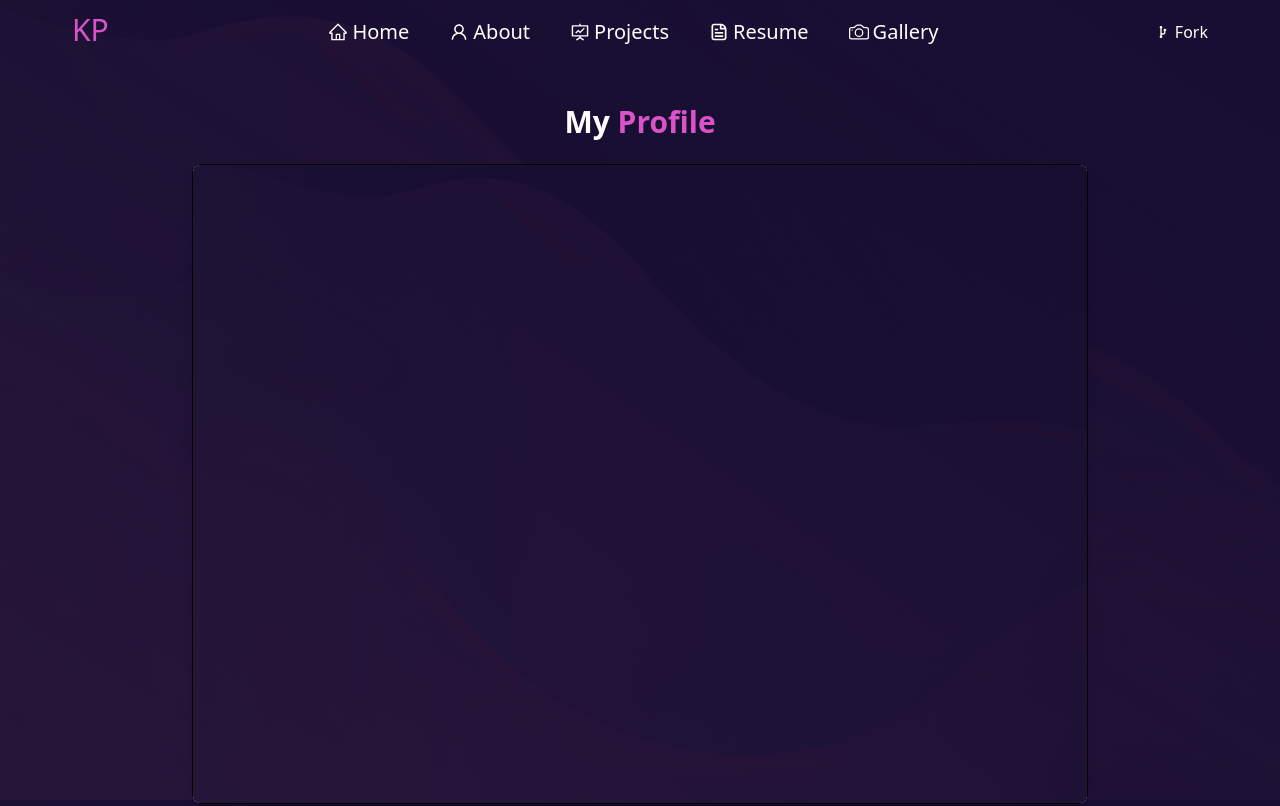
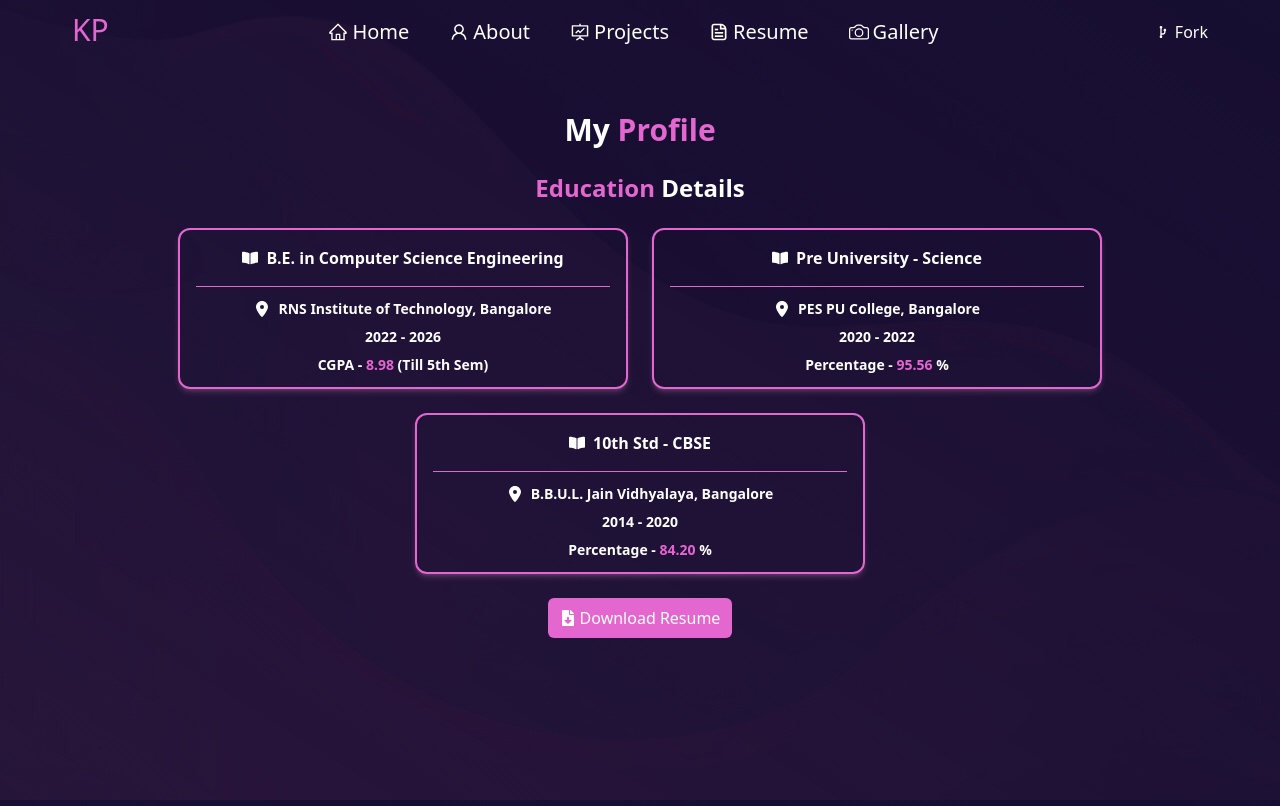
Before and after one commit to Kishan-Pal/kp-portfolio, a React (Vite) app: page /resume in a window 1280 px wide. Shown: the top 806 px of the page. Built offline with nearby package versions, Linux system fonts and the light colour scheme.

Commit message:
changed font size, added education details, removed pdf view

```diff
--- a/src/assets/components/AchievementCard.jsx
+++ b/src/assets/components/AchievementCard.jsx
@@ -11,7 +11,7 @@ const AchievementCard = ({ children, title, image }) => {
         alt="Project"
         className="w-full mt-3 object-contain rounded-md"
       />
-      <div className="text-white  mt-2 text-xl text-center max-sm:text-md">
+      <div className="text-white  mt-2 text-lg text-center max-sm:text-md">
         {children}
       </div>
     </div>
--- a/src/assets/components/NavBar.jsx
+++ b/src/assets/components/NavBar.jsx
@@ -79,7 +79,7 @@ const NavBar = () => {
 
   return (
     <nav
-      className={`fixed top-0 w-full z-50 px-10 transition-colors duration-300 ${
+      className={`fixed top-0 w-full z-50 px-10 transition-all duration-100 ${
         navColour || isMobileMenuOpen
           ? "bg-[var(--navbar-background-color)]/10 backdrop-blur-md shadow-md"
           : ""
@@ -134,14 +134,14 @@ const NavBar = () => {
       </div>
 
       {/* Mobile Menu */}
-      {isMobileMenuOpen && (
+
       <div
         ref={menuRef}
-          className={`md:hidden overflow-hidden transition-all duration-1000 ease-in-out
+        className={`md:hidden overflow-hidden transition-all duration-100 ease-in-out
           ${
             isMobileMenuOpen
               ? "max-h-screen opacity-100 py-4 px-6"
-              : "max-h-0 opacity-0 px-6"
+              : "hidden max-h-0 opacity-0 px-6"
           }
           shadow-md flex flex-col gap-4 text-white`}
       >
@@ -171,7 +171,6 @@ const NavBar = () => {
           </a>
         </div>
       </div>
-      )}
     </nav>
   );
 };
--- a/src/index.css
+++ b/src/index.css
@@ -12,7 +12,7 @@ html {
     rgba(21, 5, 24, 0.844)
   );
 
-  --imp-text-color: #ff60e4d7;
+  --imp-text-color: #e467d0;
   --navbar-background-color: rgb(93, 41, 93);
   --navbar-text-hover-color: rgb(218, 146, 246);
 }
--- a/src/pages/About.jsx
+++ b/src/pages/About.jsx
@@ -30,25 +30,31 @@ const About = () => {
     window.scrollTo(0, 0);
   }, []);
   return (
-    <div className="flex flex-col gap-14 mx-20 my-10 max-sm:mx-[5%] max-sm:my-5 max-sm:text-center">
+    <div className="flex flex-col gap-14 mx-20 my-10 max-sm:mx-[5%] max-sm:my-0 max-sm:text-center">
       <div className="flex w-full h-fit justify-between">
         <div className="w-[60%] max-sm:w-full ">
           <div className="w-full t text-4xl py-5 text-white max-md:text-3xl">
             Peek Into <HighlightText>My</HighlightText> Story
           </div>
-          <div className="w-full h-fit mt-10 max-md:mt-5 text-white text-[20px] max-md:text-md">
-            <p className="text-justify ">
-              Hello there! I'm <HighlightText>Kishan Pal H</HighlightText> from{" "}
-              <HighlightText>Bangalore</HighlightText>, India. <br></br>I am
-              currently pursuing my B.E. in{" "}
-              <HighlightText>Computer Science</HighlightText> and Engineering at{" "}
-              <HighlightText>RNSIT</HighlightText>, Bangalore.<br></br>I am a
-              passionate and dedicated software developer with a strong
-              foundation in computer science. I have a keen interest in web
-              technologies and product development, and I am always eager to
-              learn new skills and technologies. My goal is to create innovative
-              and efficient solutions that make a positive impact on users'
-              lives.
+          <div className="w-full h-fit mt-10 max-md:mt-5 text-white text-[20px] max-md:text-[17px]">
+            <p className="flex flex-col gap-2 text-justify ">
+              <span>
+                Hello there! I'm <HighlightText>Kishan Pal H</HighlightText>{" "}
+                from <HighlightText>Bangalore</HighlightText>, India.
+              </span>
+              <span>
+                I am currently pursuing my B.E. in{" "}
+                <HighlightText>Computer Science</HighlightText> and Engineering
+                at <HighlightText>RNSIT</HighlightText>, Bangalore.
+              </span>
+              <span>
+                I am a passionate and dedicated software developer with a strong
+                foundation in computer science. I have a keen interest in web
+                technologies and product development, and I am always eager to
+                learn new skills and technologies. My goal is to create
+                innovative and efficient solutions that make a positive impact
+                on users' lives.
+              </span>
             </p>
           </div>
         </div>
--- a/src/pages/Home.jsx
+++ b/src/pages/Home.jsx
@@ -30,7 +30,7 @@ const Home = () => {
           <div className="w-full text-center text-4xl py-5 text-white max-md:text-[30px]">
             Some <HighlightText>Facts</HighlightText> About Me
           </div>
-          <div className="w-full h-fit mt-10 max-md:mt-5 text-white text-[20px] max-md:text-[20px]">
+          <div className="w-full h-fit mt-10 max-md:mt-5 text-white text-xl max-md:text-[17px]">
             <ul className="list-none flex flex-col gap-6 ">
               <li className="flex gap-1">
                 <span>💻</span>{" "}
--- a/src/pages/Resume.jsx
+++ b/src/pages/Resume.jsx
@@ -2,45 +2,112 @@ import React from "react";
 import { useEffect } from "react";
 import MyResume from "../assets/kishan_pal_resume.pdf";
 import HighlightText from "../assets/components/HighlightText";
+import { FaFileDownload } from "react-icons/fa";
+import { FaBookOpen } from "react-icons/fa";
+import { FaLocationDot } from "react-icons/fa6";
 
 const Resume = () => {
   useEffect(() => {
     window.scrollTo(0, 0);
   }, []);
   return (
-    <div className="flex flex-col items-center justify-center min-h-screen p-6 bg-[var(--background-color)]">
-      <h1 className="text-3xl font-semibold mb-6 text-white">
+    <div className="flex flex-col  min-h-screen gap-6 p-8 bg-[var(--background-color)] max-md:p-6">
+      <h1 className="text-3xl font-semibold text-center text-white">
         My <HighlightText>Profile</HighlightText>
       </h1>
 
-      {/* PDF Viewer */}
-      <div className="w-full max-w-4xl h-[80vh] mb-6 border rounded-lg overflow-hidden shadow-lg bg-white max-sm:h-[60vh]">
-        <iframe src={MyResume} title="My Resume PDF" className="w-full h-full">
-          Your browser does not support iframes. Please download the resume
-          below.
-        </iframe>
+      <h2 className="text-2xl font-semibold text-center text-white">
+        <HighlightText>Education </HighlightText>Details{" "}
+      </h2>
+
+      <div className="flex justify-center flex-wrap items-center w-full h-fit gap-6 max-md:flex-col">
+        <div className="flex flex-col w-full max-w-[450px] min-w-[400px] max-sm:min-w-[300px] h-fit rounded-xl border-2 border-[var(--imp-text-color)] shadow-md shadow-pink-300/20 transition-all duration-300 ease-in-out  ">
+          <div className="flex items-center justify-center py-4 gap-2">
+            <FaBookOpen className="text-white" />
+            <h3 className="text-md text-center font-semibold text-white">
+              B.E. in Computer Science Engineering
+            </h3>
+          </div>
+
+          <hr className="border-[var(--imp-text-color)] mx-4" />
+          <div className="flex flex-col items-center justify-center py-3 gap-2">
+            <div className="flex items-center justify-center gap-2">
+              <FaLocationDot className="text-white" />
+              <h4 className="text-sm text-center  font-semibold text-white">
+                RNS Institute of Technology, Bangalore
+              </h4>
+            </div>
+
+            <h4 className="text-sm text-center  font-semibold text-white">
+              2022 - 2026
+            </h4>
+            <h4 className="text-sm text-center  font-semibold text-white">
+              CGPA - <HighlightText>8.98</HighlightText> (Till 5th Sem)
+            </h4>
+          </div>
+        </div>
+
+        <div className="flex flex-col w-full max-w-[450px] min-w-[400px] max-sm:min-w-[300px] h-fit rounded-xl border-2 border-[var(--imp-text-color)] shadow-md shadow-pink-300/20 transition-all duration-300 ease-in-out  ">
+          <div className="flex items-center justify-center py-4 gap-2">
+            <FaBookOpen className="text-white" />
+            <h3 className="text-md text-center font-semibold text-white">
+              Pre University - Science
+            </h3>
+          </div>
+
+          <hr className="border-[var(--imp-text-color)] mx-4" />
+          <div className="flex flex-col items-center justify-center py-3 gap-2">
+            <div className="flex items-center justify-center gap-2">
+              <FaLocationDot className="text-white" />
+              <h4 className="text-sm text-center  font-semibold text-white">
+                PES PU College, Bangalore
+              </h4>
+            </div>
+
+            <h4 className="text-sm text-center  font-semibold text-white">
+              2020 - 2022
+            </h4>
+            <h4 className="text-sm text-center  font-semibold text-white">
+              Percentage - <HighlightText>95.56</HighlightText> %
+            </h4>
+          </div>
+        </div>
+
+        <div className="flex flex-col w-full max-w-[450px] min-w-[400px] max-sm:min-w-[300px] h-fit rounded-xl border-2 border-[var(--imp-text-color)] shadow-md shadow-pink-300/20 transition-all duration-300 ease-in-out  ">
+          <div className="flex items-center justify-center py-4 gap-2">
+            <FaBookOpen className="text-white" />
+            <h3 className="text-md text-center font-semibold text-white">
+              10th Std - CBSE
+            </h3>
+          </div>
+
+          <hr className="border-[var(--imp-text-color)] mx-4" />
+          <div className="flex flex-col items-center justify-center py-3 gap-2">
+            <div className="flex items-center justify-center gap-2">
+              <FaLocationDot className="text-white" />
+              <h4 className="text-sm text-center  font-semibold text-white">
+                B.B.U.L. Jain Vidhyalaya, Bangalore
+              </h4>
+            </div>
+
+            <h4 className="text-sm text-center  font-semibold text-white">
+              2014 - 2020
+            </h4>
+            <h4 className="text-sm text-center  font-semibold text-white">
+              Percentage - <HighlightText>84.20</HighlightText> %
+            </h4>
+          </div>
+        </div>
       </div>
 
-      <div className="flex items-center justify-center mb-4 gap-5">
-        <a
-          href={MyResume}
-          download
-          className="px-6 py-2 bg-[var(--imp-text-color)] text-white font-medium rounded hover:scale-105 transition duration-200 ease-in-out"
-        >
-          Download
-        </a>
-        <p className="text-white">
-          Resume isn't visible? Click here for{" "}
-          <a
-            href={MyResume}
-            target="_blank"
-            rel="noopener noreferrer"
-            className=""
-          >
-            <HighlightText>Preview</HighlightText>
-          </a>
-        </p>
-      </div>
+      <a
+        href={MyResume}
+        download
+        className="flex items-center mx-auto py-2 px-3 rounded-md h-fit w-fit justify-center gap-1 bg-[var(--imp-text-color)] text-white"
+      >
+        <FaFileDownload />
+        <span>Download Resume</span>
+      </a>
     </div>
   );
 };
```
Lines whose indentation alone changed are shown as unchanged.
